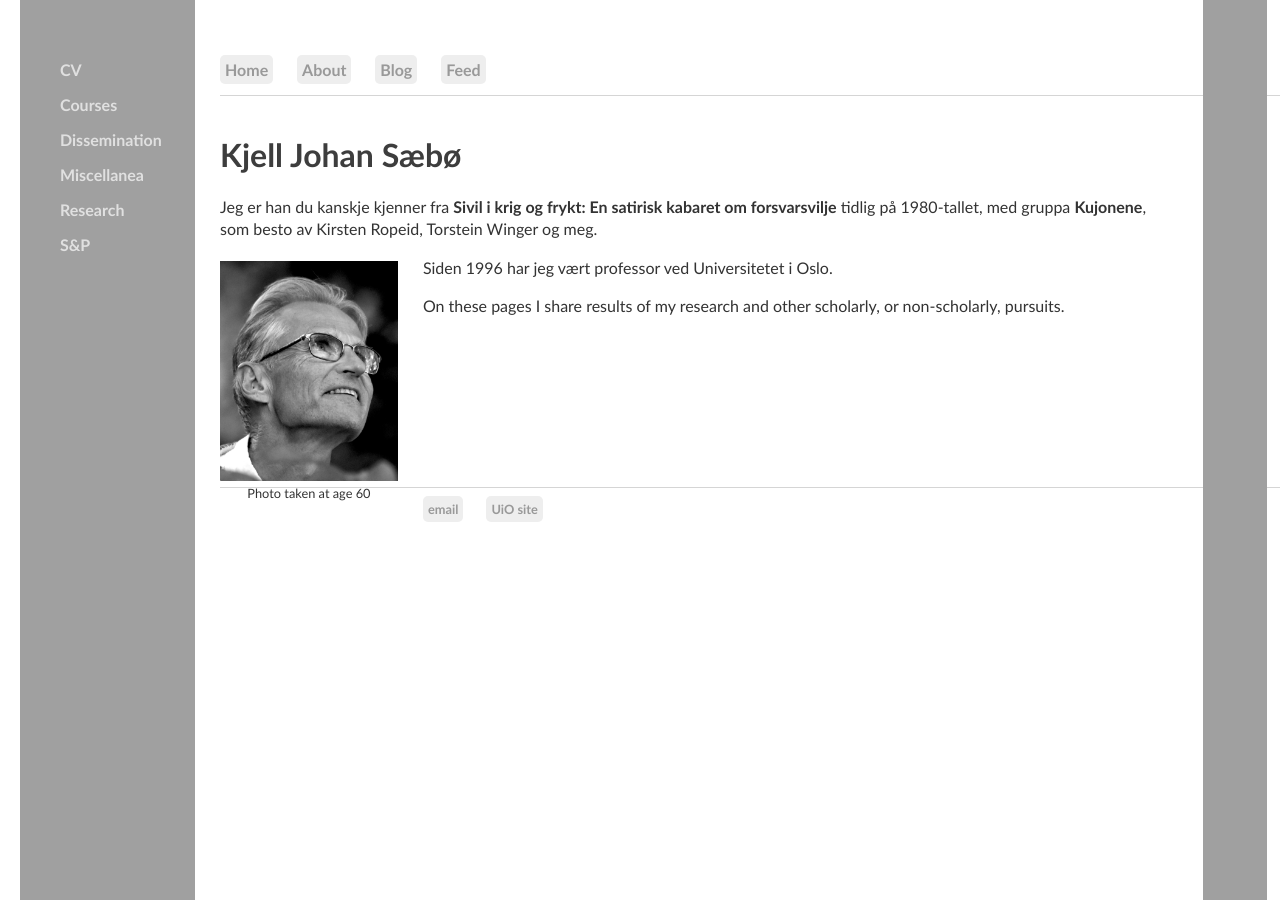
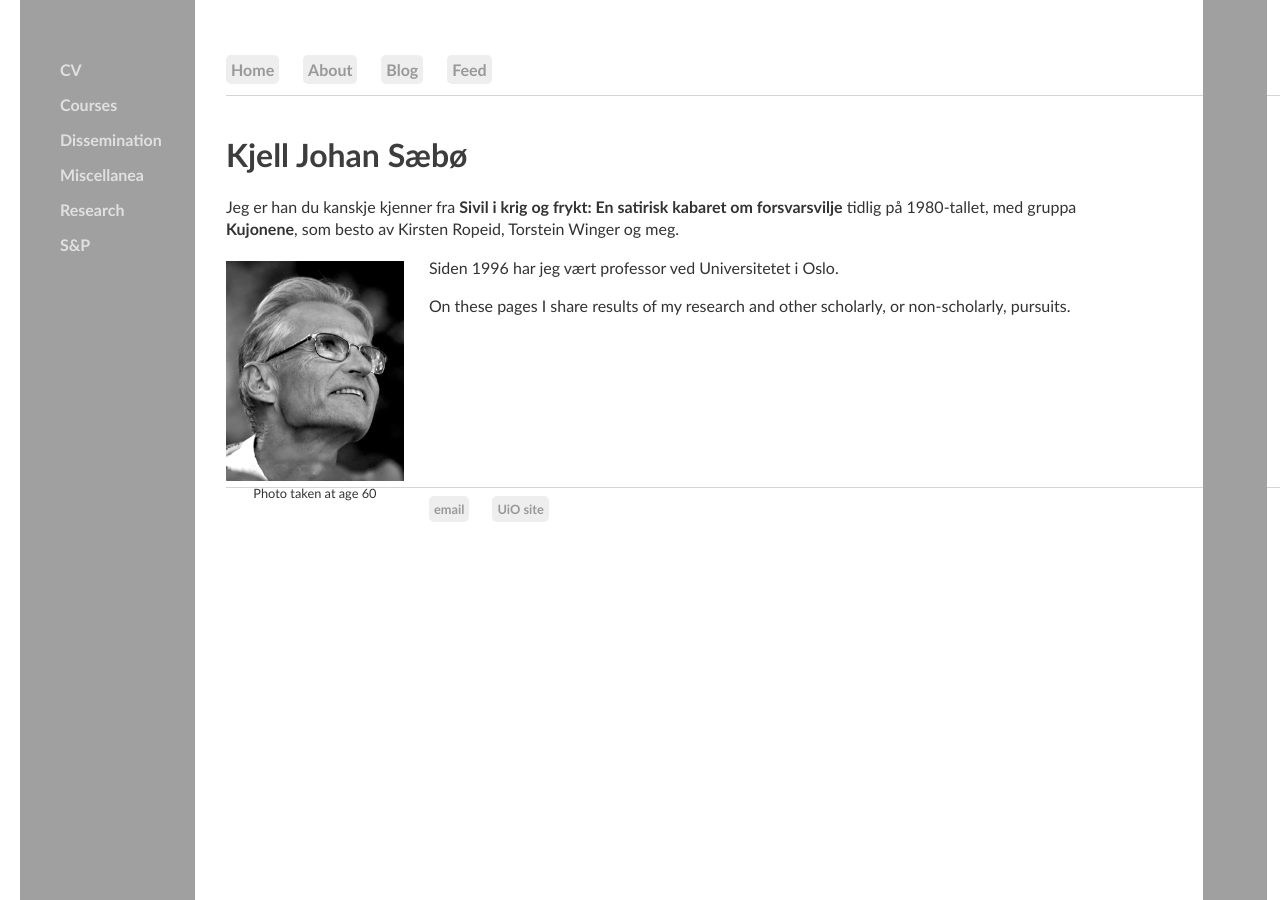
Before and after one commit to kjelljs/kjelljs.github.io, a Jekyll site: the page built from index.html, in a window 1280 px wide. Built offline with Jekyll 4.4.1, drawn with Linux system fonts in a browser that asks for light colours.

Commit message:
Update main.css

```diff
--- a/css/main.css
+++ b/css/main.css
@@ -1,11 +1,11 @@
 #main {
-  margin: 0 8% 0 220px; /* Same as the width of the sidenav */
+  margin: 0 10% 0 226px; /* Same as the width of the sidenav */
 }
 body {
      margin: 60px auto;
 }
 nav {
-    margin-left: 220px;
+    margin-left: 226px;
     border-bottom: 1px solid #d5d5d5;
     font-size: 1em;
 }
@@ -24,7 +24,6 @@ nav ul li, footer ul li {
 }
 
 sidenav {
-  float: left;
   height: 100%;
   width: 175px;
   margin-left: 20px;
@@ -113,7 +112,7 @@ a {
   text-decoration: none;
 }
 footer {
-    margin-left: 220px;
+    margin-left: 226px;
     border-top: 1px solid #d5d5d5;
     font-size: .8em;
 }
```
